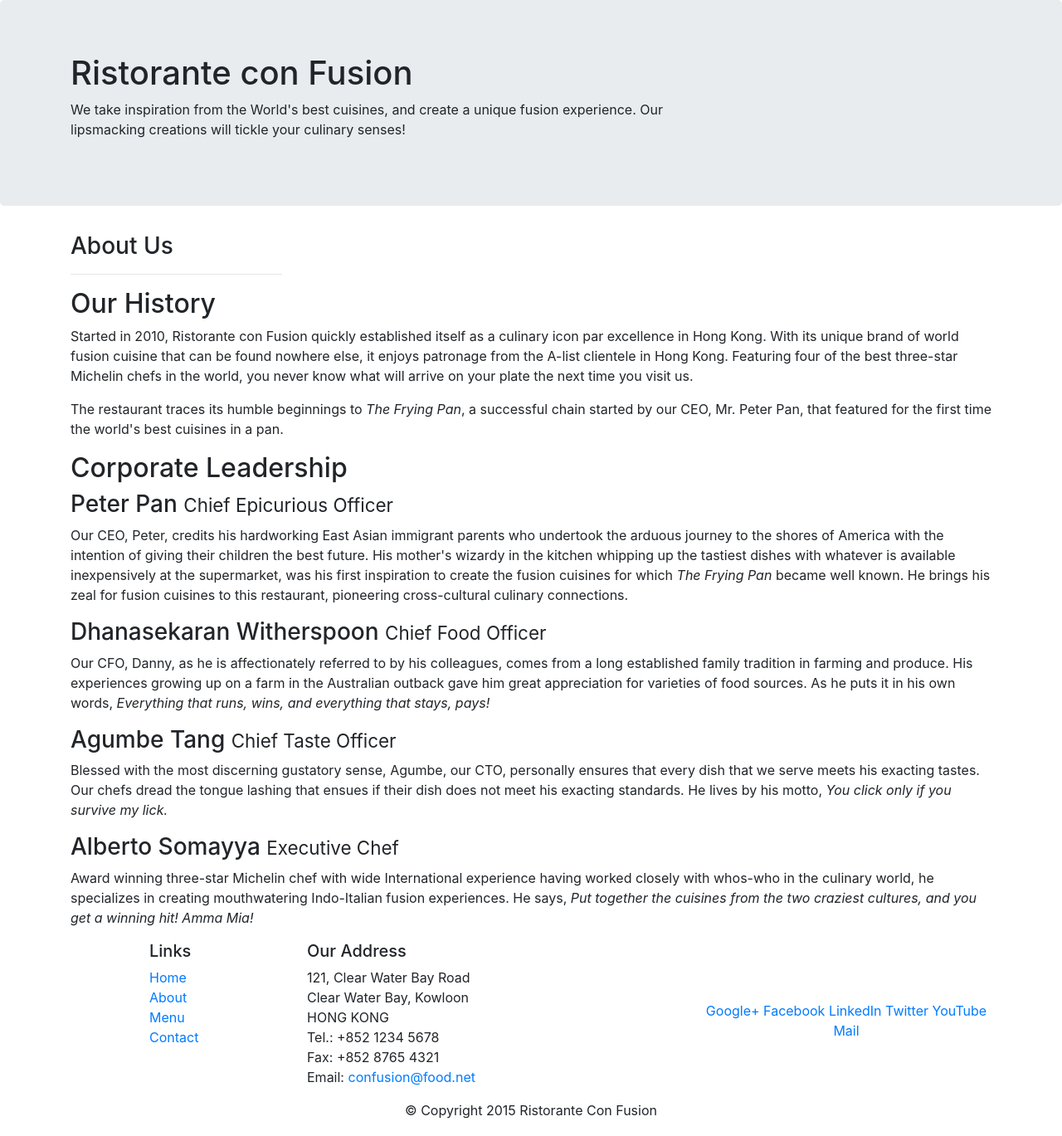
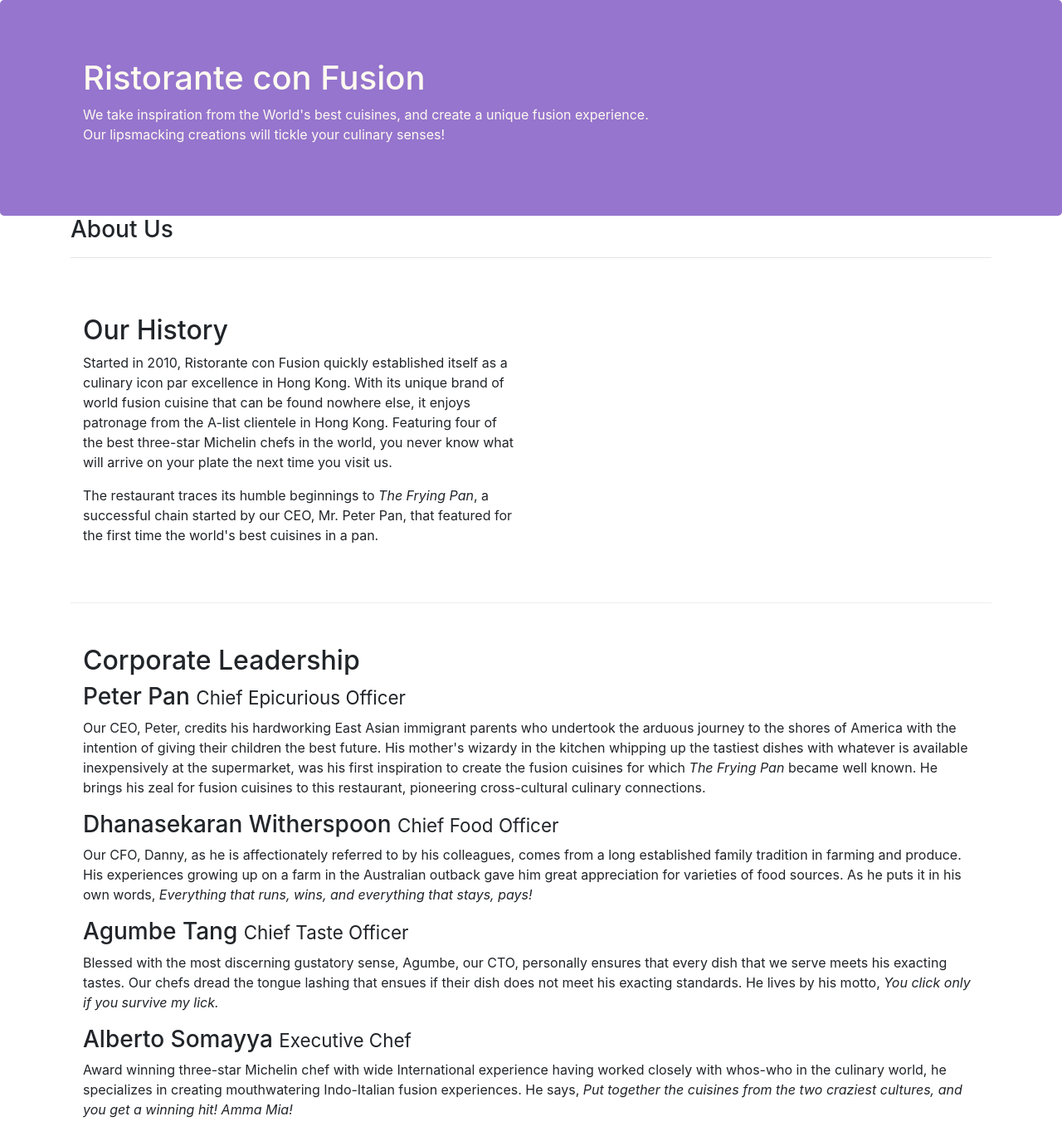
Before and after one commit to SharaLove007/conFusion, a website: page aboutus.html in a window 1280 px wide. Shown: the top 1369 px of the page at 83% size. Drawn offline with nearby package versions, Linux system fonts and the light colour scheme.

Commit message:
About us

```diff
--- /dev/null
+++ b/CSS/styles.css
@@ -0,0 +1,30 @@
+.row-header {
+  margin: 0px auto;
+  padding: 0px auto;
+  }
+
+  .row-content {
+    margin: 0px auto;
+    padding: 50px 0px 50px 0px;
+    border-bottom: 1px ridge;
+    min-height: 400px;
+  }
+
+.footer {
+  background-color: #D1C4E9;
+  margin: 0px auto;
+  padding: 20px 0px 20px 0px;
+}
+
+.jumbotron {
+  padding: 70px 30px 70px 30px;
+  margin: 0px;
+  background: #9575CD;
+  color: floralwhite;
+}
+
+.address {
+  font-size: 80%;
+  margin: 0px;
+  color: #0f0f0f;
+}
--- a/aboutus.html
+++ b/aboutus.html
@@ -7,7 +7,7 @@
   <meta http-equiv="x-ua-compatible" content="ie=edge">
     <!-- Bootstrap CSS Links -->
     <link rel="stylesheet" href="node_modules/bootstrap/dist/css/bootstrap.min.css">
-    <link href="css/styles.css" rel="stylesheet">
+    <link rel="stylesheet" href="css/styles.css">
     <title>Ristorante Con Fusion: About Us</title>
 
 </head>
@@ -28,15 +28,15 @@
     </header>
 
     <div class="container">
-        <div class="row row-content align-items-center">
-            <div class="col-sm-4 col-md-3 flex-last">
+        <div>
+            <div>
                <h3>About Us</h3>
                <hr>
             </div>
         </div>
 
-        <div>
-            <div>
+        <div class="row row-content align-items-center">
+            <div class="col-12 col-sm-6">
                 <h2>Our History</h2>
                 <p>Started in 2010, Ristorante con Fusion quickly established itself as a culinary icon par excellence in Hong Kong. With its unique brand of world fusion cuisine that can be found nowhere else, it enjoys patronage from the A-list clientele in Hong Kong.  Featuring four of the best three-star Michelin chefs in the world, you never know what will arrive on your plate the next time you visit us.</p>
                 <p>The restaurant traces its humble beginnings to <em>The Frying Pan</em>, a successful chain started by our CEO, Mr. Peter Pan, that featured for the first time the world's best cuisines in a pan.</p>
@@ -46,17 +46,21 @@
         </div>
 
 
-        <div>
-            <div>
+        <div class="row row-content align-items-center">
+            <div class="col-12">
                 <h2>Corporate Leadership</h2>
                 <h3>Peter Pan <small>Chief Epicurious Officer</small></h3>
-                <p>Our CEO, Peter, credits his hardworking East Asian immigrant parents who undertook the arduous journey to the shores of America with the intention of giving their children the best future. His mother's wizardy in the kitchen whipping up the tastiest dishes with whatever is available inexpensively at the supermarket, was his first inspiration to create the fusion cuisines for which <em>The Frying Pan</em> became well known. He brings his zeal for fusion cuisines to this restaurant, pioneering cross-cultural culinary connections.</p>
+            <div class="hidden-xs-down">
+                <p>Our CEO, Peter, credits his hardworking East Asian immigrant parents who undertook the arduous journey to the shores of America with the intention of giving their children the best future. His mother's wizardy in the kitchen whipping up the tastiest dishes with whatever is available inexpensively at the supermarket, was his first inspiration to create the fusion cuisines for which <em>The Frying Pan</em> became well known. He brings his zeal for fusion cuisines to this restaurant, pioneering cross-cultural culinary connections.</p></div>
                 <h3>Dhanasekaran Witherspoon <small>Chief Food Officer</small></h3>
-                <p>Our CFO, Danny, as he is affectionately referred to by his colleagues, comes from a long established family tradition in farming and produce. His experiences growing up on a farm in the Australian outback gave him great appreciation for varieties of food sources. As he puts it in his own words, <em>Everything that runs, wins, and everything that stays, pays!</em></p>
+            <div class="hidden-xs-down">
+                <p>Our CFO, Danny, as he is affectionately referred to by his colleagues, comes from a long established family tradition in farming and produce. His experiences growing up on a farm in the Australian outback gave him great appreciation for varieties of food sources. As he puts it in his own words, <em>Everything that runs, wins, and everything that stays, pays!</em></p></div>
                 <h3>Agumbe Tang <small>Chief Taste Officer</small></h3>
-                <p>Blessed with the most discerning gustatory sense, Agumbe, our CTO, personally ensures that every dish that we serve meets his exacting tastes. Our chefs dread the tongue lashing that ensues if their dish does not meet his exacting standards. He lives by his motto, <em>You click only if you survive my lick.</em></p>
+            <div class="hidden-xs-down">
+                <p>Blessed with the most discerning gustatory sense, Agumbe, our CTO, personally ensures that every dish that we serve meets his exacting tastes. Our chefs dread the tongue lashing that ensues if their dish does not meet his exacting standards. He lives by his motto, <em>You click only if you survive my lick.</em></p></div>
                 <h3>Alberto Somayya <small>Executive Chef</small></h3>
-                <p>Award winning three-star Michelin chef with wide International experience having worked closely with whos-who in the culinary world, he specializes in creating mouthwatering Indo-Italian fusion experiences. He says, <em>Put together the cuisines from the two craziest cultures, and you get a winning hit! Amma Mia!</em></p>
+            <div class="hidden-xs-down">
+                <p>Award winning three-star Michelin chef with wide International experience having worked closely with whos-who in the culinary world, he specializes in creating mouthwatering Indo-Italian fusion experiences. He says, <em>Put together the cuisines from the two craziest cultures, and you get a winning hit! Amma Mia!</em></p></div>
             </div>
        </div>
 
@@ -103,6 +107,7 @@
            </div>
         </div>
     </footer>
+
     <script src="node_modules/jquery/dist/jquery.min.js"></script>
     <script src="node_modules/tether/dist/js/tether.min.js"></script>
     <script src="node_modules/bootstrap/dist/js/bootstrap.min.js"></script>
```
